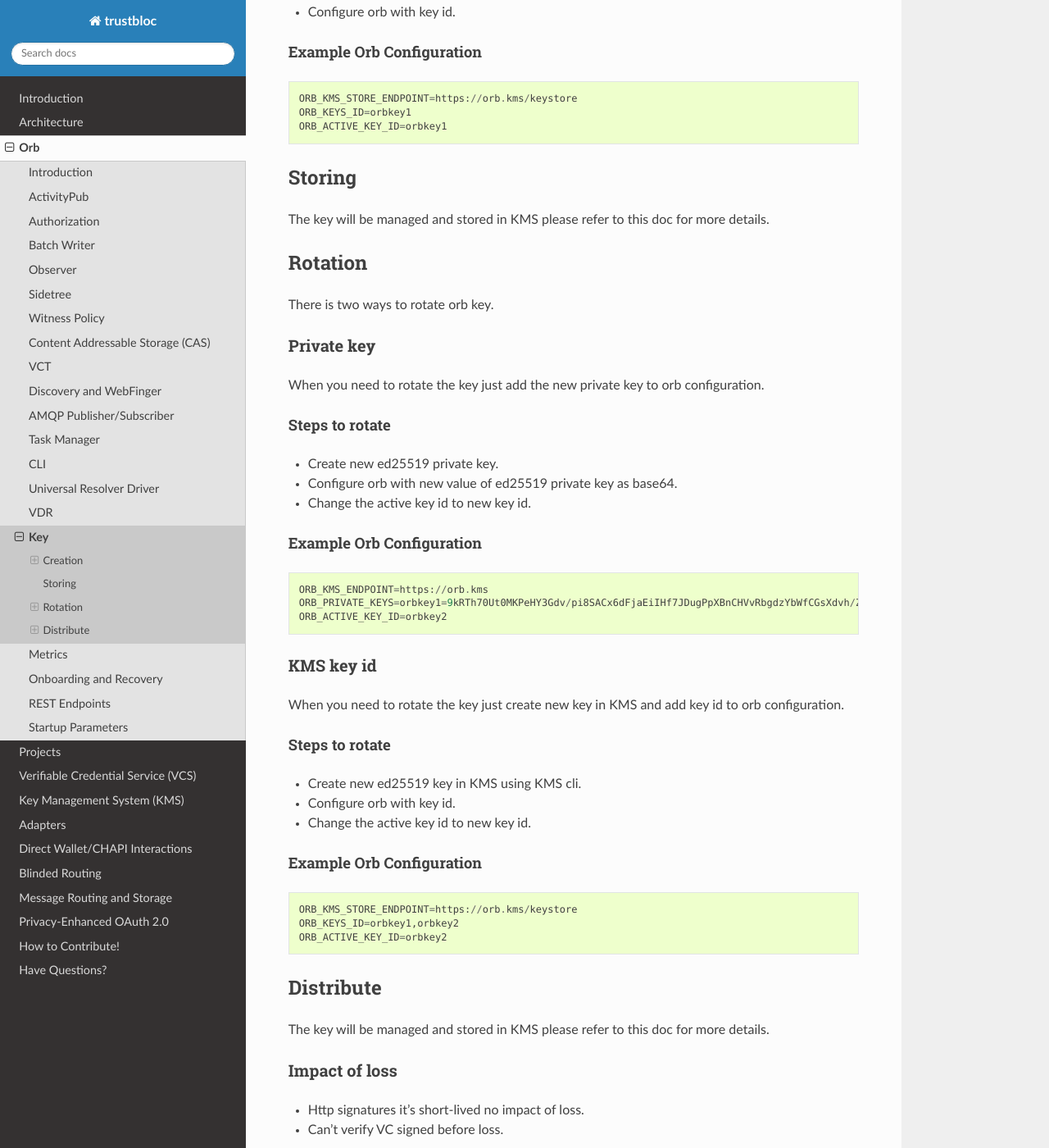
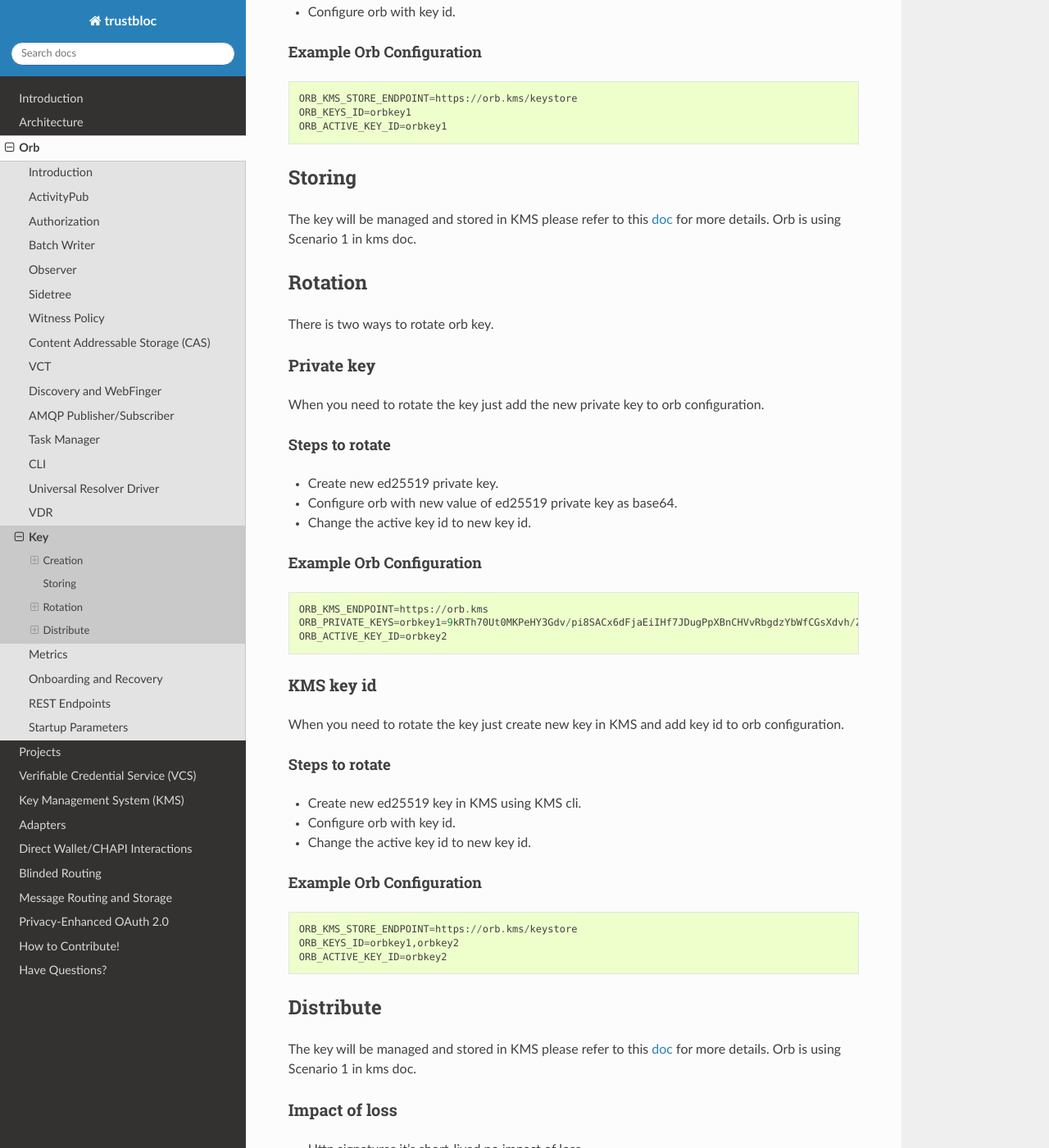
Before and after one commit to trustbloc/docs, a Sphinx documentation site: the page built from readthedocs/source/orb/key.md, in a window 1280 px wide and 1400 px high, scrolled down 943 px. Shown: the whole window at 82% size. Built offline with Sphinx 7.4.7 and the Read the Docs theme 2.0.0, drawn with Linux system fonts in a browser that asks for light colours.

Commit message:
chore: update orb key doc
Signed-off-by: Firas Qutishat <firas.qutishat@securekey.com>

````diff
--- a/readthedocs/source/orb/key.md
+++ b/readthedocs/source/orb/key.md
@@ -37,7 +37,8 @@ ORB_ACTIVE_KEY_ID=orbkey1
 ```
 
 ## Storing
-The key will be managed and stored in KMS please refer to this doc for more details.
+The key will be managed and stored in KMS please refer to this [doc](../kms/keys.md) for more details.
+Orb is using Scenario 1 in kms doc.
 
 ## Rotation
 There is two ways to rotate orb key.
@@ -73,7 +74,8 @@ ORB_ACTIVE_KEY_ID=orbkey2
 ```
 
 ## Distribute
-The key will be managed and stored in KMS please refer to this doc for more details.
+The key will be managed and stored in KMS please refer to this [doc](../kms/keys.md) for more details.
+Orb is using Scenario 1 in kms doc.
 
 ### Impact of loss
 - Http signatures it's short-lived no impact of loss.
````
